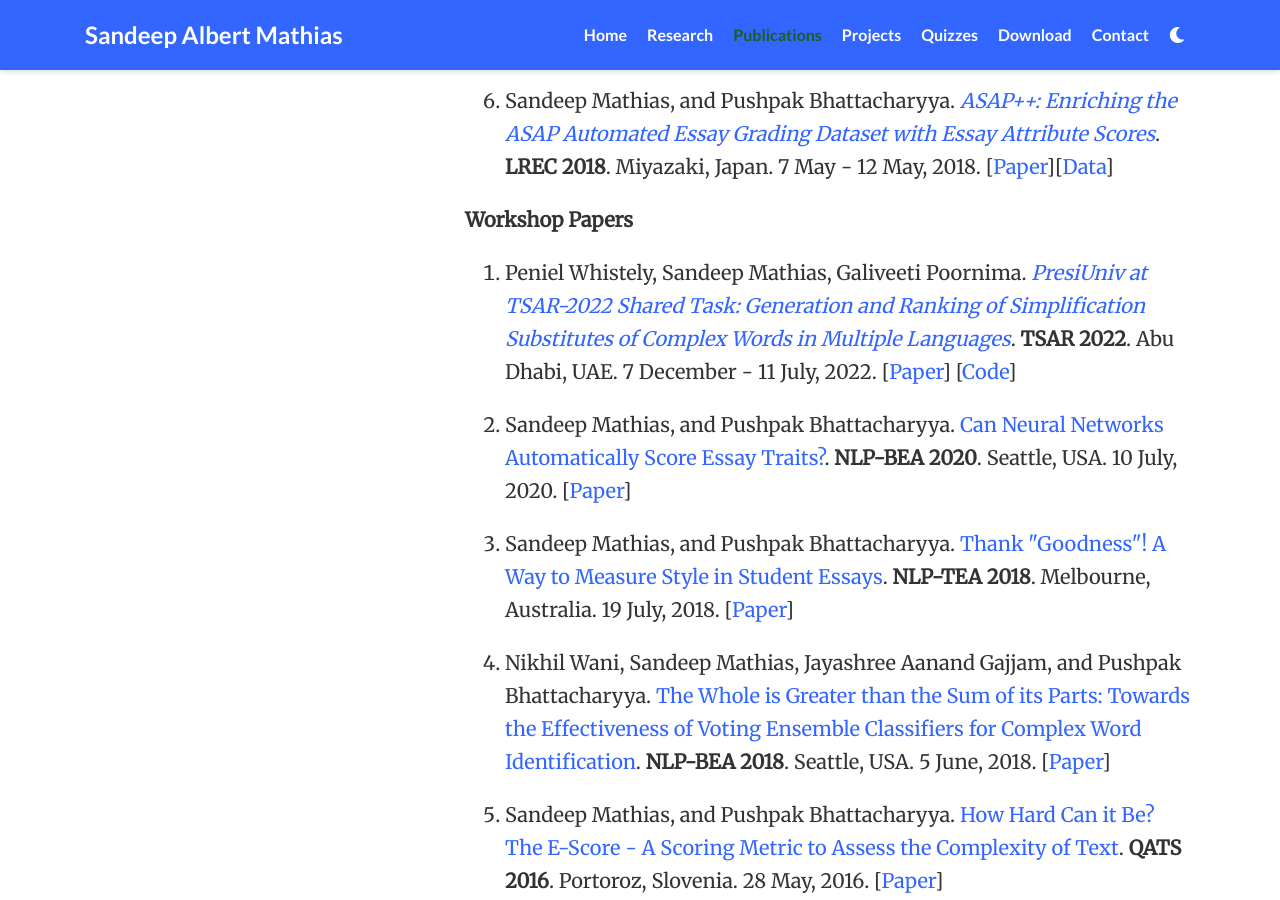
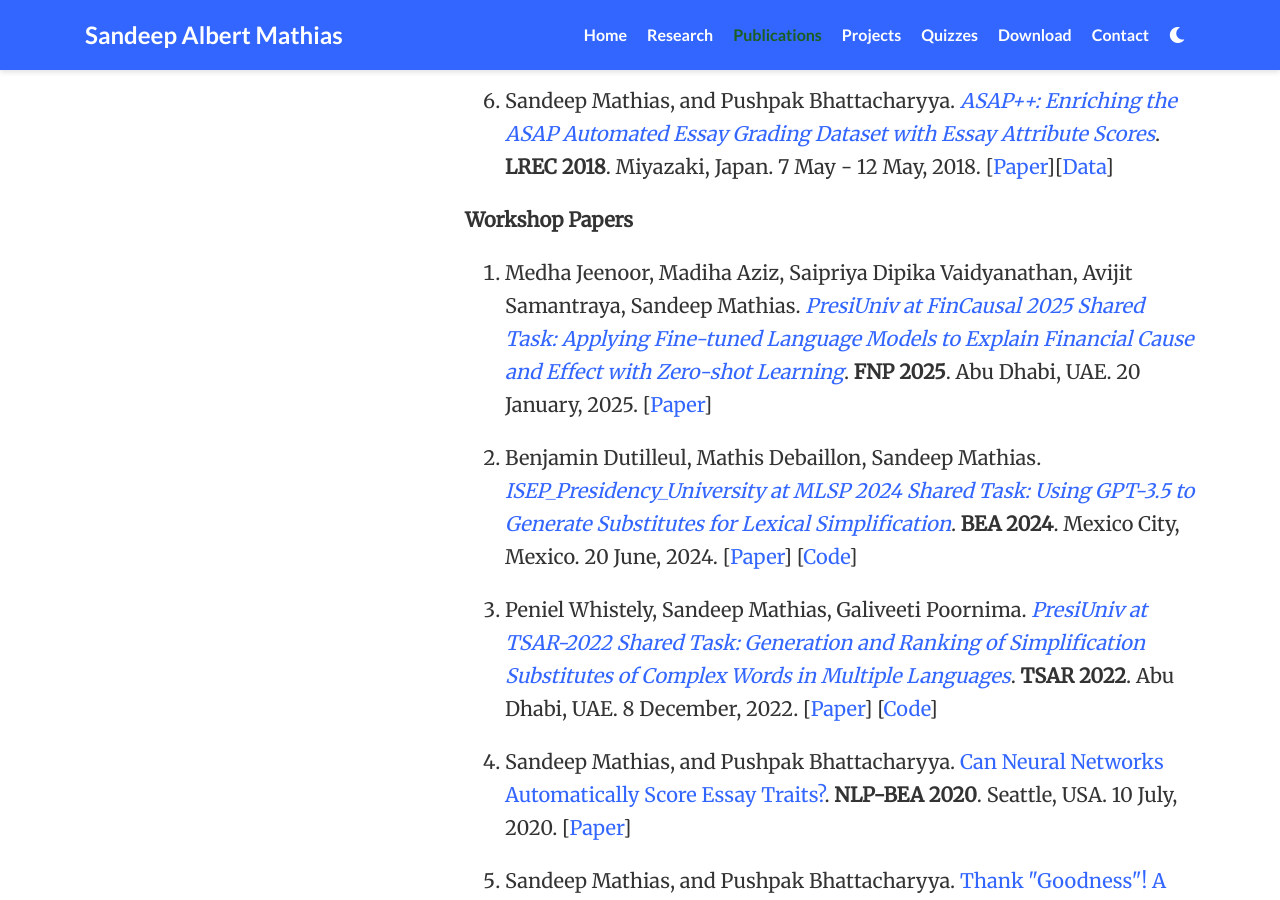
Before and after one commit to lwsam/lwsam.github.io, a Jekyll site: the page index.html, which Jekyll copies as it is, in a window 1280 px wide and 900 px high, scrolled down 2551 px. Built offline with Jekyll 4.4.1, drawn with Linux system fonts in a browser that asks for light colours; nearby versions of some CDN libraries; Markdown is read by kramdown in place of the engine named in the settings; a style sheet for code colours, icons or effects is not loaded.

Commit message:
Added latest publications

```diff
--- a/index.html
+++ b/index.html
@@ -254,7 +254,13 @@
 <p><strong>Workshop Papers</strong></p>
 <ol start="1">
 <li>
-	<p>Peniel Whistely, Sandeep Mathias, Galiveeti Poornima. <a href = "https://aclanthology.org/2022.tsar-1.22/"><em>PresiUniv at TSAR-2022 Shared Task: Generation and Ranking of Simplification Substitutes of Complex Words in Multiple Languages</em></a>. <strong>TSAR 2022</strong>. Abu Dhabi, UAE. 7 December - 11 July, 2022. [<a href="https://aclanthology.org/2022.tsar-1.22.pdf">Paper</a>] [<a href="http://www.github.com/lwsam/TSAR-2022/">Code</a>]</p>
+	<p>Medha Jeenoor, Madiha Aziz, Saipriya Dipika Vaidyanathan, Avijit Samantraya, Sandeep Mathias. <a href = "https://aclanthology.org/2025.finnlp-1.28/"><em>PresiUniv at FinCausal 2025 Shared Task: Applying Fine-tuned Language Models to Explain Financial Cause and Effect with Zero-shot Learning</em></a>. <strong>FNP 2025</strong>. Abu Dhabi, UAE. 20 January, 2025. [<a href="https://aclanthology.org/2025.finnlp-1.28.pdf">Paper</a>]
+</li>
+<li>
+	<p>Benjamin Dutilleul, Mathis Debaillon, Sandeep Mathias. <a href = "https://aclanthology.org/2024.bea-1.54/"><em>ISEP_Presidency_University at MLSP 2024 Shared Task: Using GPT-3.5 to Generate Substitutes for Lexical Simplification</em></a>. <strong>BEA 2024</strong>. Mexico City, Mexico. 20 June, 2024. [<a href="https://aclanthology.org/2022.tsar-1.22.pdf">Paper</a>] [<a href="https://github.com/lwsam/ISEP-LS/">Code</a>]</p>
+</li>
+<li>
+	<p>Peniel Whistely, Sandeep Mathias, Galiveeti Poornima. <a href = "https://aclanthology.org/2022.tsar-1.22/"><em>PresiUniv at TSAR-2022 Shared Task: Generation and Ranking of Simplification Substitutes of Complex Words in Multiple Languages</em></a>. <strong>TSAR 2022</strong>. Abu Dhabi, UAE. 8 December, 2022. [<a href="https://aclanthology.org/2024.bea-1.54.pdf">Paper</a>] [<a href="http://www.github.com/lwsam/TSAR-2022/">Code</a>]</p>
 </li>
 <li>
 	<p>Sandeep Mathias, and Pushpak Bhattacharyya. <a href="https://www.aclweb.org/anthology/2020.bea-1.8/">Can Neural Networks Automatically Score Essay Traits?</a>. <strong>NLP-BEA 2020</strong>. Seattle, USA. 10 July, 2020. [<a href="https://aclanthology.org/2020.bea-1.8.pdf">Paper</a>]</p>
```
